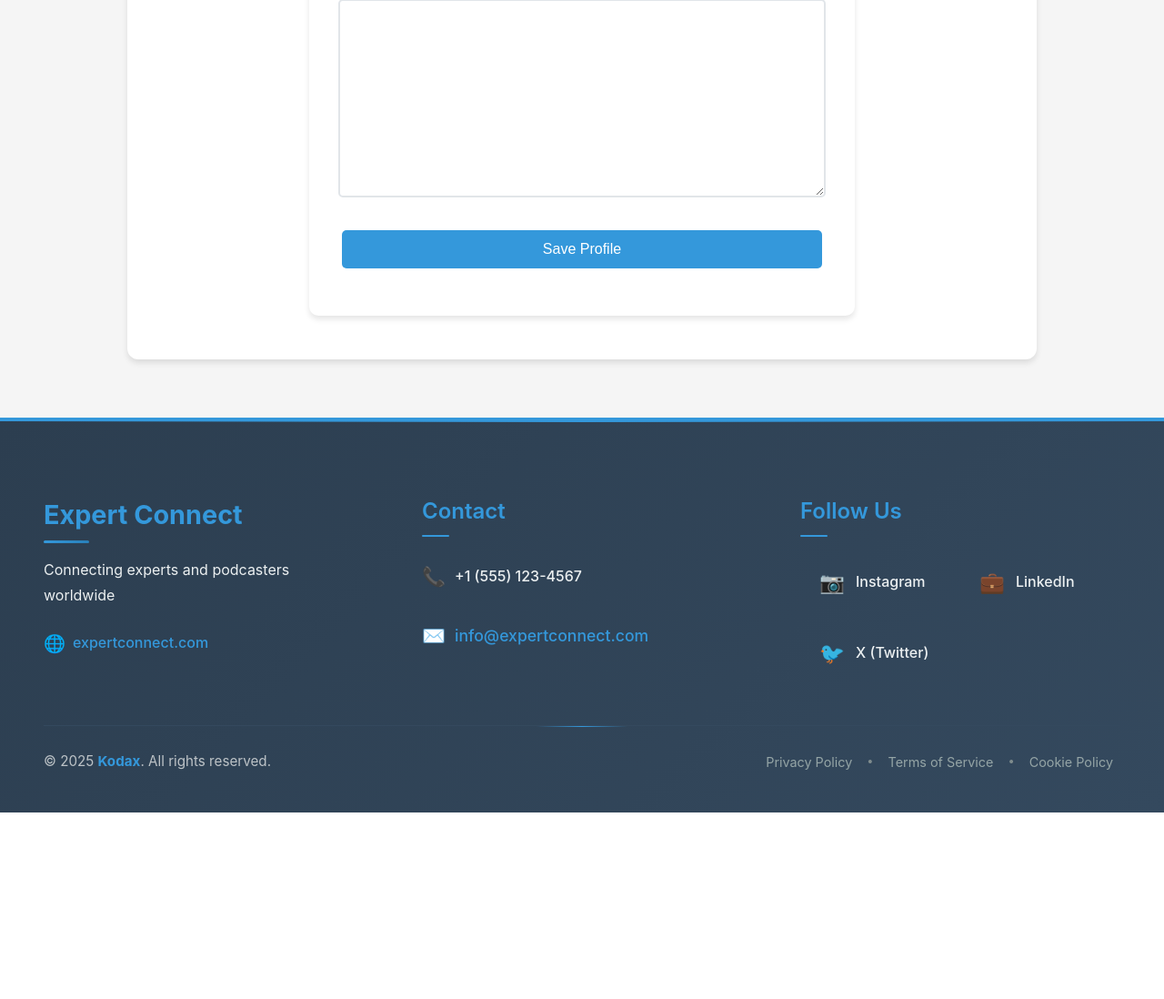
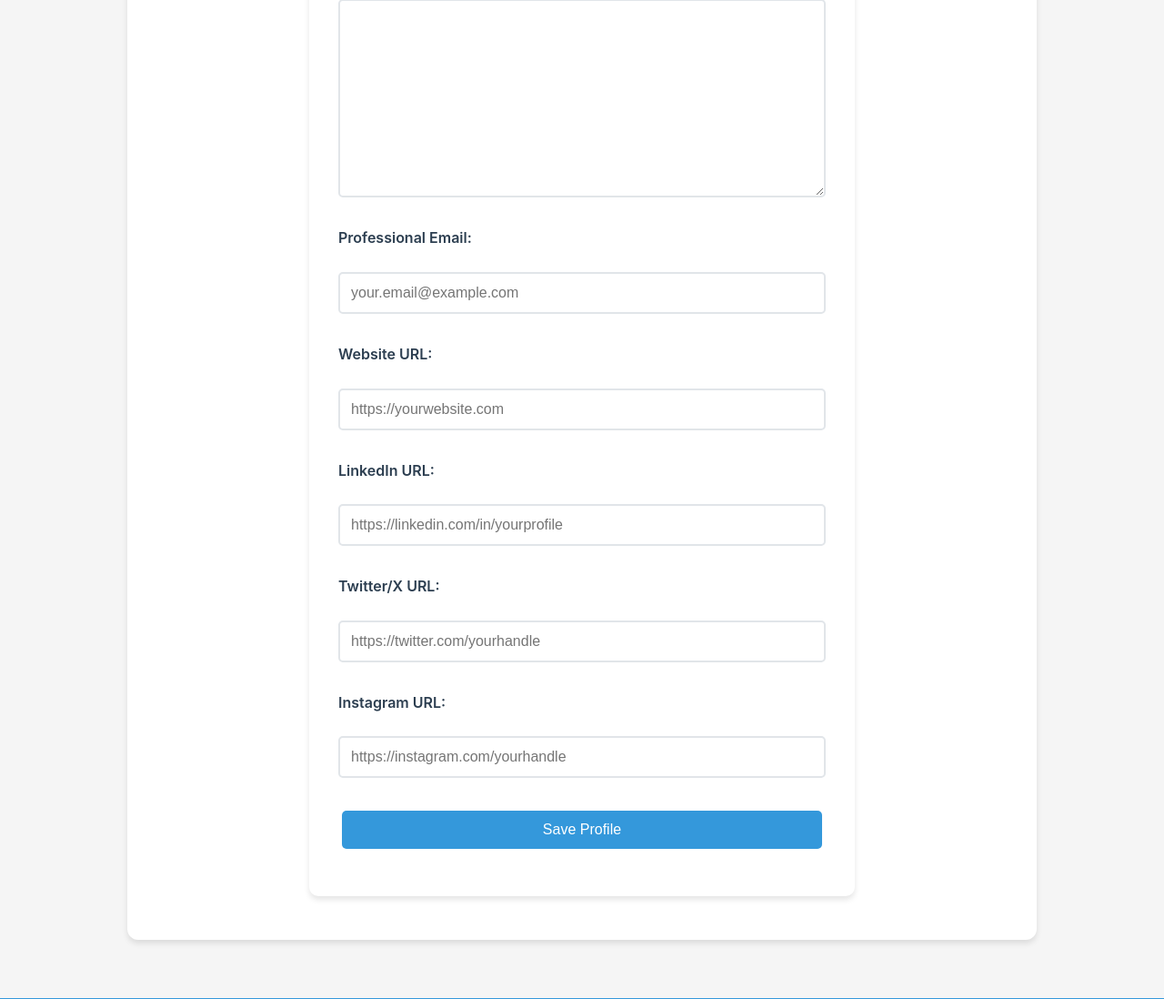
Before and after one commit to behzad17/newexperts, a Django app: template expert_connect/templates/create_profile.html in a window 1280 px wide. Shown: the part 839-1937 px from the top of the page at 91% size. Before the commit the page ends 1732 px from the top, so only its background shows below. Run offline with Django 5.2, Linux system fonts and the light colour scheme; the template is opened without the code that fills it: values that come from a table or form of the project are taken from there, others are empty.

Commit message:
Add additional fields to expert profile: email, website_url, and 3 social media URLs (LinkedIn, Twitter/X, Instagram)

```diff
--- a/expert_connect/core/forms.py
+++ b/expert_connect/core/forms.py
@@ -12,9 +12,15 @@ class CustomUserCreationForm(UserCreationForm):
 class ExpertProfileForm(forms.ModelForm):
     class Meta:
         model = ExpertProfile
-        fields = ["name", "bio", "category", "image"]
+        fields = ["name", "bio", "category", "image", "email", "website_url",
+                 "linkedin_url", "twitter_url", "instagram_url"]
         widgets = {
             'image': forms.FileInput(attrs={'class': 'form-control', 'accept': 'image/*'}),
+            'email': forms.EmailInput(attrs={'class': 'form-control', 'placeholder': 'your.email@example.com'}),
+            'website_url': forms.URLInput(attrs={'class': 'form-control', 'placeholder': 'https://yourwebsite.com'}),
+            'linkedin_url': forms.URLInput(attrs={'class': 'form-control', 'placeholder': 'https://linkedin.com/in/yourprofile'}),
+            'twitter_url': forms.URLInput(attrs={'class': 'form-control', 'placeholder': 'https://twitter.com/yourhandle'}),
+            'instagram_url': forms.URLInput(attrs={'class': 'form-control', 'placeholder': 'https://instagram.com/yourhandle'}),
         }
 
 
--- a/expert_connect/core/models.py
+++ b/expert_connect/core/models.py
@@ -42,6 +42,13 @@ class ExpertProfile(models.Model):
     image = models.ImageField(upload_to='expert_images/', null=True, blank=True, help_text="Upload your profile picture")
     category = models.CharField(max_length=20, choices=CATEGORY_CHOICES, default='technology')
     featured = models.BooleanField(default=False)
+
+    # Additional fields
+    email = models.EmailField(blank=True, null=True, help_text="Your professional email address")
+    website_url = models.URLField(blank=True, null=True, help_text="Your personal or business website")
+    linkedin_url = models.URLField(blank=True, null=True, help_text="Your LinkedIn profile URL")
+    twitter_url = models.URLField(blank=True, null=True, help_text="Your Twitter/X profile URL")
+    instagram_url = models.URLField(blank=True, null=True, help_text="Your Instagram profile URL")
 
     def __str__(self):
         return self.name
--- a/expert_connect/templates/create_profile.html
+++ b/expert_connect/templates/create_profile.html
@@ -42,6 +42,44 @@
       <label for="{{ form.description.id_for_label }}">Description:</label>
       {{ form.description }} {% if form.description.errors %}
       <div class="error-message">{{ form.description.errors.0 }}</div>
+      {% endif %}
+    </div>
+    {% endif %}
+
+    <!-- Expert Profile Additional Fields -->
+    {% if form.email %}
+    <div class="form-group">
+      <label for="{{ form.email.id_for_label }}">Professional Email:</label>
+      {{ form.email }} {% if form.email.errors %}
+      <div class="error-message">{{ form.email.errors.0 }}</div>
+      {% endif %}
+    </div>
+    {% endif %} {% if form.website_url %}
+    <div class="form-group">
+      <label for="{{ form.website_url.id_for_label }}">Website URL:</label>
+      {{ form.website_url }} {% if form.website_url.errors %}
+      <div class="error-message">{{ form.website_url.errors.0 }}</div>
+      {% endif %}
+    </div>
+    {% endif %} {% if form.linkedin_url %}
+    <div class="form-group">
+      <label for="{{ form.linkedin_url.id_for_label }}">LinkedIn URL:</label>
+      {{ form.linkedin_url }} {% if form.linkedin_url.errors %}
+      <div class="error-message">{{ form.linkedin_url.errors.0 }}</div>
+      {% endif %}
+    </div>
+    {% endif %} {% if form.twitter_url %}
+    <div class="form-group">
+      <label for="{{ form.twitter_url.id_for_label }}">Twitter/X URL:</label>
+      {{ form.twitter_url }} {% if form.twitter_url.errors %}
+      <div class="error-message">{{ form.twitter_url.errors.0 }}</div>
+      {% endif %}
+    </div>
+    {% endif %} {% if form.instagram_url %}
+    <div class="form-group">
+      <label for="{{ form.instagram_url.id_for_label }}">Instagram URL:</label>
+      {{ form.instagram_url }} {% if form.instagram_url.errors %}
+      <div class="error-message">{{ form.instagram_url.errors.0 }}</div>
       {% endif %}
     </div>
     {% endif %}
```
Also changed, not shown: expert_connect/core/admin.py (+30 -2 lines), expert_connect/core/migrations/0007_remove_expertprofile_is_approved_and_more.py (added).
